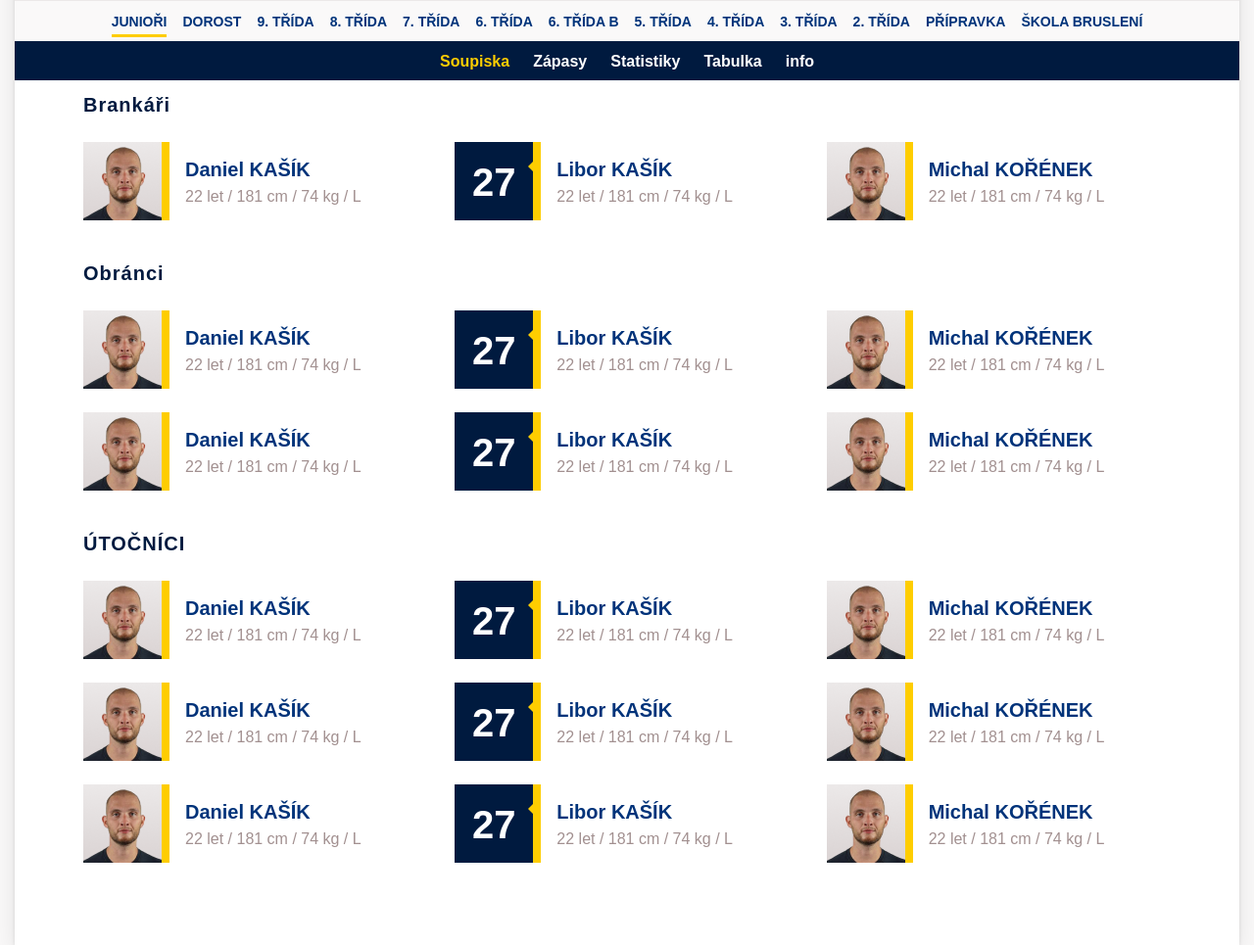
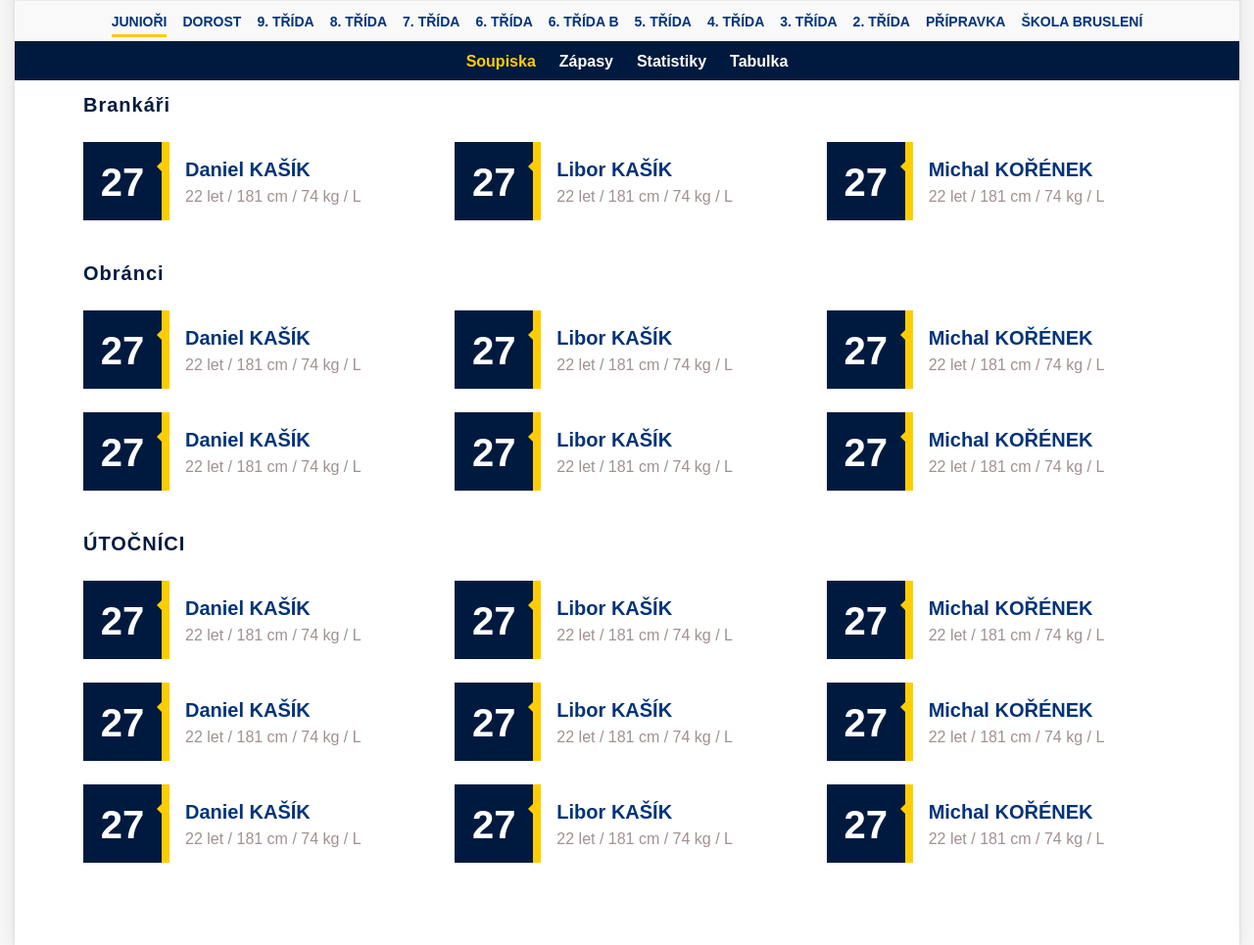
Before and after one commit to mizza-cz/psg-berani, a website: page app/mladez.html in a window 1280 px wide. Shown: the part 322-1287 px from the top of the page at 98% size. Drawn offline with nearby package versions, Linux system fonts and the light colour scheme; files whose address does not match are found by name; a web font is replaced by a local one.

Commit message:
add soupiska mladez

```diff
--- a/app/mladez.html
+++ b/app/mladez.html
@@ -398,11 +398,11 @@
                         Tabulka
                      </a>
                   </li>
-                  <li >
+                  <!-- <li >
                      <a class="tab" data-id="info" href="#">
                         info
                      </a>
-                  </li>
+                  </li> -->
                </ul>
                <div class="tab__content tab-active" id="soupiska">
                   <div class="subtitle">
@@ -411,7 +411,7 @@
                   <div class="soupiska__row">
                      <div class="soupiska__item">
                         <a class="soupiska__img" href="hrac.html">
-                           <img src="images/content/hrac-mini.png" alt="">
+                           <!-- <img src="images/content/hrac-mini.png" alt=""> -->
                            <span>27</span>
                         </a>
                         <div class="soupiska__info">
@@ -431,7 +431,7 @@
                      </div>
                      <div class="soupiska__item">
                         <a class="soupiska__img" href="hrac.html">
-                           <img src="images/content/hrac-mini.png" alt="">
+                           <!-- <img src="images/content/hrac-mini.png" alt=""> -->
                            <span>27</span>
                         </a>
                         <div class="soupiska__info">
@@ -446,7 +446,7 @@
                   <div class="soupiska__row">
                      <div class="soupiska__item">
                         <a class="soupiska__img" href="hrac.html">
-                           <img src="images/content/hrac-mini.png" alt="">
+                           <!-- <img src="images/content/hrac-mini.png" alt=""> -->
                            <span>27</span>
                         </a>
                         <div class="soupiska__info">
@@ -466,7 +466,7 @@
                      </div>
                      <div class="soupiska__item">
                         <a class="soupiska__img" href="hrac.html">
-                           <img src="images/content/hrac-mini.png" alt="">
+                           <!-- <img src="images/content/hrac-mini.png" alt=""> -->
                            <span>27</span>
                         </a>
                         <div class="soupiska__info">
@@ -476,7 +476,7 @@
                      </div>
                      <div class="soupiska__item">
                         <a class="soupiska__img" href="hrac.html">
-                           <img src="images/content/hrac-mini.png" alt="">
+                           <!-- <img src="images/content/hrac-mini.png" alt=""> -->
                            <span>27</span>
                         </a>
                         <div class="soupiska__info">
@@ -496,7 +496,7 @@
                      </div>
                      <div class="soupiska__item">
                         <a class="soupiska__img" href="hrac.html">
-                           <img src="images/content/hrac-mini.png" alt="">
+                           <!-- <img src="images/content/hrac-mini.png" alt=""> -->
                            <span>27</span>
                         </a>
                         <div class="soupiska__info">
@@ -511,7 +511,7 @@
                   <div class="soupiska__row">
                      <div class="soupiska__item">
                         <a class="soupiska__img" href="hrac.html">
-                           <img src="images/content/hrac-mini.png" alt="">
+                           <!-- <img src="images/content/hrac-mini.png" alt=""> -->
                            <span>27</span>
                         </a>
                         <div class="soupiska__info">
@@ -531,7 +531,7 @@
                      </div>
                      <div class="soupiska__item">
                         <a class="soupiska__img" href="hrac.html">
-                           <img src="images/content/hrac-mini.png" alt="">
+                           <!-- <img src="images/content/hrac-mini.png" alt=""> -->
                            <span>27</span>
                         </a>
                         <div class="soupiska__info">
@@ -541,7 +541,7 @@
                      </div>
                      <div class="soupiska__item">
                         <a class="soupiska__img" href="hrac.html">
-                           <img src="images/content/hrac-mini.png" alt="">
+                           <!-- <img src="images/content/hrac-mini.png" alt=""> -->
                            <span>27</span>
                         </a>
                         <div class="soupiska__info">
@@ -561,7 +561,7 @@
                      </div>
                      <div class="soupiska__item">
                         <a class="soupiska__img" href="hrac.html">
-                           <img src="images/content/hrac-mini.png" alt="">
+                           <!-- <img src="images/content/hrac-mini.png" alt=""> -->
                            <span>27</span>
                         </a>
                         <div class="soupiska__info">
@@ -571,7 +571,7 @@
                      </div>
                      <div class="soupiska__item">
                         <a class="soupiska__img" href="hrac.html">
-                           <img src="images/content/hrac-mini.png" alt="">
+                           <!-- <img src="images/content/hrac-mini.png" alt=""> -->
                            <span>27</span>
                         </a>
                         <div class="soupiska__info">
@@ -591,7 +591,7 @@
                      </div>
                      <div class="soupiska__item">
                         <a class="soupiska__img" href="hrac.html">
-                           <img src="images/content/hrac-mini.png" alt="">
+                           <!-- <img src="images/content/hrac-mini.png" alt=""> -->
                            <span>27</span>
                         </a>
                         <div class="soupiska__info">
@@ -1161,7 +1161,7 @@
                      </div>
                   </div>
                </div>
-               <div class="tab__content " id="info">
+               <!-- <div class="tab__content " id="info">
                   <div class="mladez__info">
                      <div class="mladez__info-row">
                         <div class="tag">19.03.2018</div>
@@ -1191,7 +1191,7 @@
 
                   </div>
 
-               </div>
+               </div> -->
             </div>
          </div>
         </div>
```
